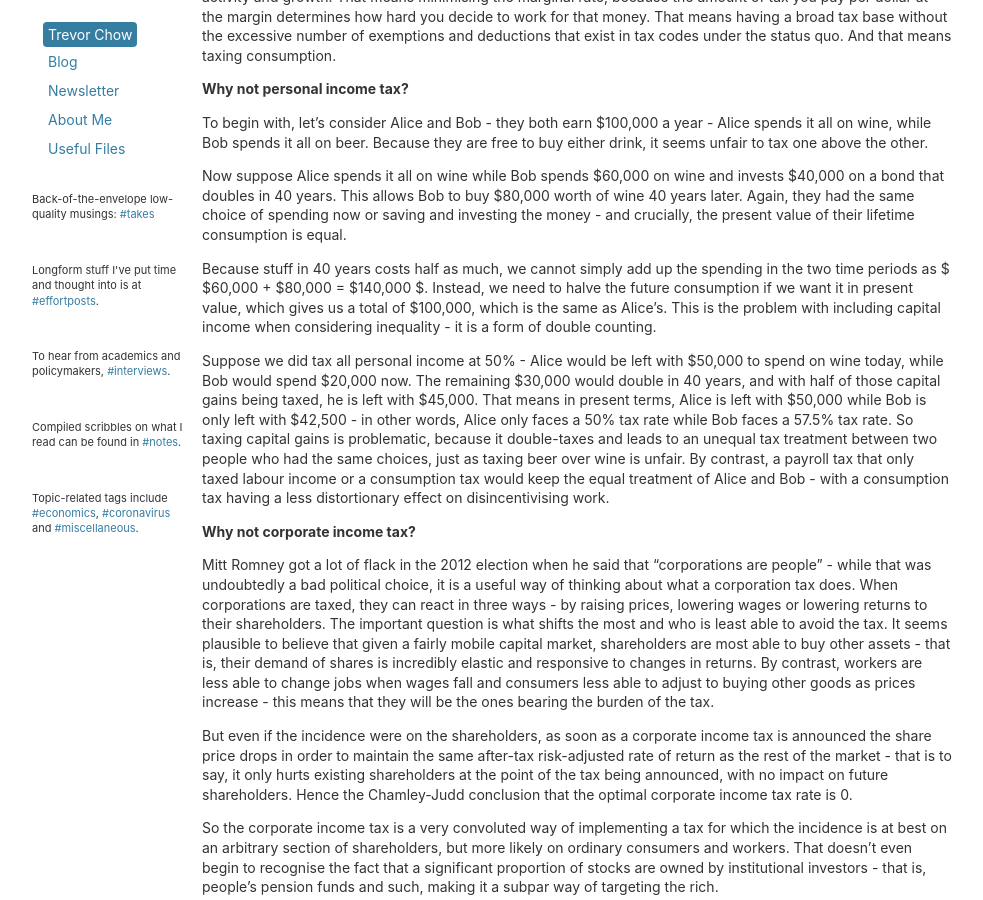
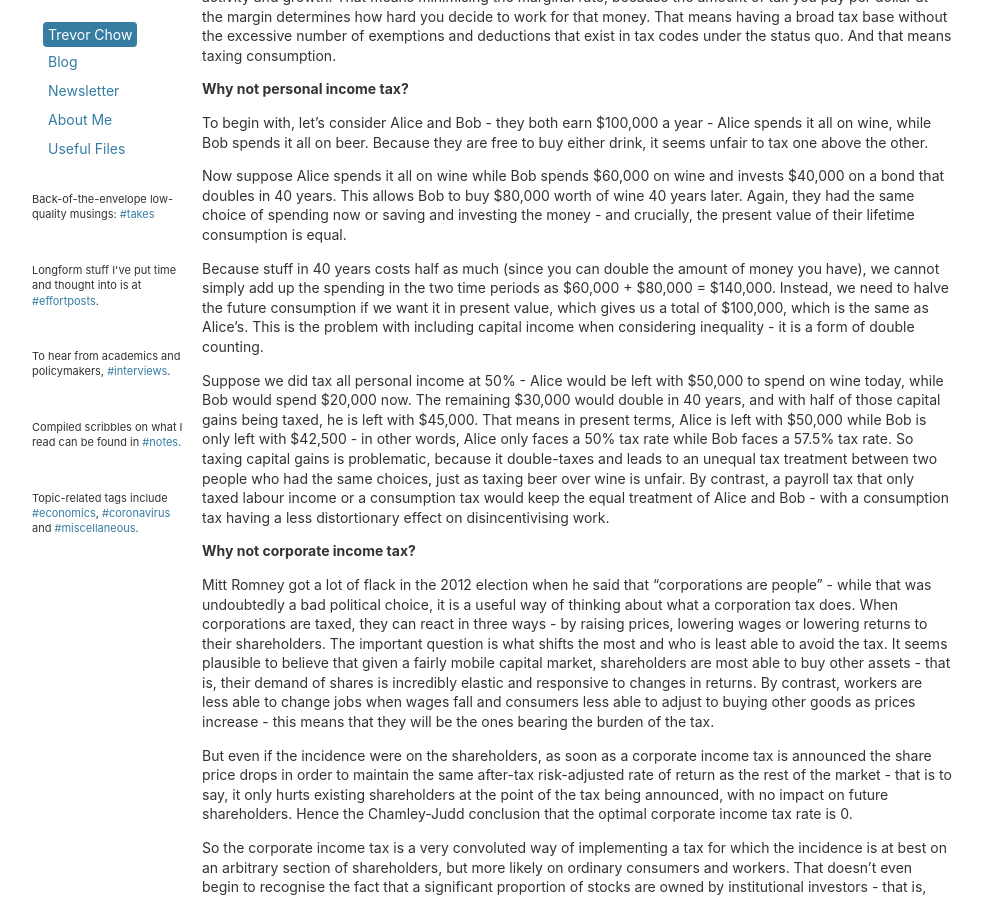
Before and after one commit to tmychow/tmychow.github.io, a Jekyll site: the page built from _posts/2020-07-29-all-that-glitters-is-not-gold.md, in a window 1280 px wide and 900 px high, scrolled down 517 px. Shown: the whole window, without its empty margins (28-1011 px from the left). Built offline with Jekyll 4.4.1, drawn with Linux system fonts in a browser that asks for light colours.

Commit message:
Update 2020-07-29-all-that-glitters-is-not-gold.md

```diff
--- a/_posts/2020-07-29-all-that-glitters-is-not-gold.md
+++ b/_posts/2020-07-29-all-that-glitters-is-not-gold.md
@@ -26,7 +26,7 @@ To begin with, let's consider Alice and Bob - they both earn <span>$</span>100,0
 
 Now suppose Alice spends it all on wine while Bob spends <span>$</span>60,000 on wine and invests <span>$</span>40,000 on a bond that doubles in 40 years. This allows Bob to buy <span>$</span>80,000 worth of wine 40 years later. Again, they had the same choice of spending now or saving and investing the money - and crucially, the present value of their lifetime consumption is equal.
 
-Because stuff in 40 years costs half as much, we cannot simply add up the spending in the two time periods as $ <span>$</span>60,000 + <span>$</span>80,000 = <span>$</span>140,000 $. Instead, we need to halve the future consumption if we want it in present value, which gives us a total of <span>$</span>100,000, which is the same as Alice's. This is the problem with including capital income when considering inequality - it is a form of double counting.
+Because stuff in 40 years costs half as much (since you can double the amount of money you have), we cannot simply add up the spending in the two time periods as <span>$</span>60,000 + <span>$</span>80,000 = <span>$</span>140,000. Instead, we need to halve the future consumption if we want it in present value, which gives us a total of <span>$</span>100,000, which is the same as Alice's. This is the problem with including capital income when considering inequality - it is a form of double counting.
 
 Suppose we did tax all personal income at 50% - Alice would be left with <span>$</span>50,000 to spend on wine today, while Bob would spend <span>$</span>20,000 now. The remaining <span>$</span>30,000 would double in 40 years, and with half of those capital gains being taxed, he is left with <span>$</span>45,000. That means in present terms, Alice is left with <span>$</span>50,000 while Bob is only left with <span>$</span>42,500 - in other words, Alice only faces a 50% tax rate while Bob faces a 57.5% tax rate. So taxing capital gains is problematic, because it double-taxes and leads to an unequal tax treatment between two people who had the same choices, just as taxing beer over wine is unfair. By contrast, a payroll tax that only taxed labour income or a consumption tax would keep the equal treatment of Alice and Bob - with a consumption tax having a less distortionary effect on disincentivising work.
 
```
